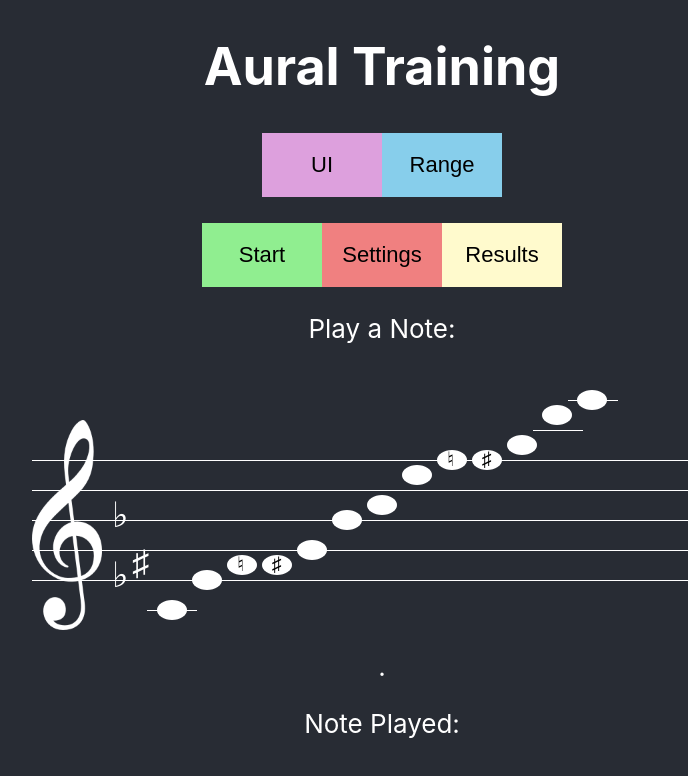
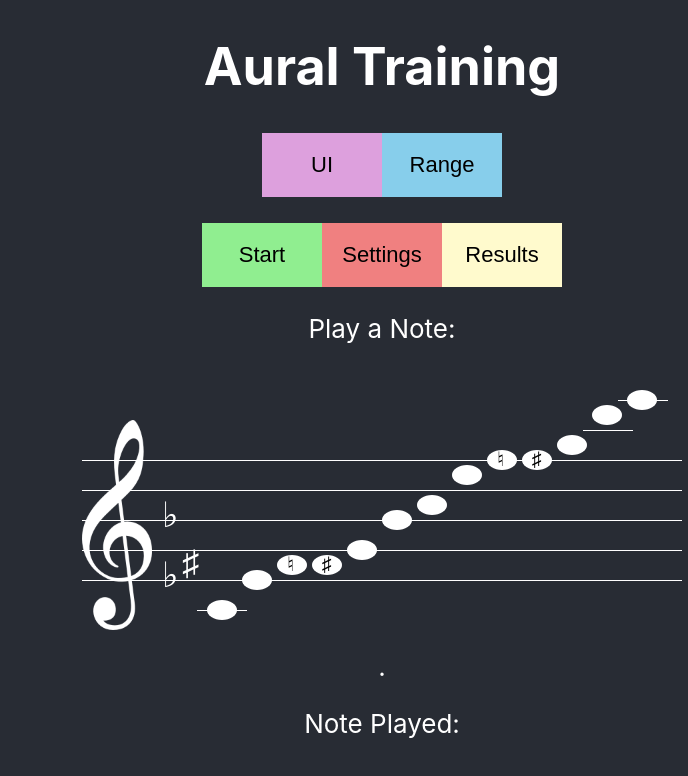
Before and after one commit to OU-HCI-18/aural-skills, a React (Create React App) app: page /aural-skills/settings in a window 1280 px wide. Shown: the top 776 px of the page, without its empty margins (258-946 px from the left). Built offline with nearby package versions, Linux system fonts and the light colour scheme.

Commit message:
fixed staff ui

```diff
--- a/src/staff.js
+++ b/src/staff.js
@@ -4,9 +4,26 @@ import treble from './treble.png';
 
 const note_map = {
     'C4':0,'C#4':0,'D4':1,'Eb4':2,'E4':2,'F4':3, 'F#4':3, 'G4':4, 'Ab4':5, 'A4':5, 'Bb4':6, 'B4':6,
-    'C5':7,'C#5':7,'D5':8,'Eb5':9,'E5':9,'F5':10,'F#5':10,'G5':11,'Ab5':12,'A5':12,'Bb5':13,'B5':12,
+    'C5':7,'C#5':7,'D5':8,'Eb5':9,'E5':9,'F5':10,'F#5':10,'G5':11,'Ab5':12,'A5':12,'Bb5':13,'B5':13,
     'C6':14
 };
+
+const major = ['C4','D4','E4','F4','G4','A4','B4','C5','D5','E5','F5','G5','A5','B5','C6'];
+const major_sfn = [0,0,0,0,0,0,0,0,0,0,0,0,0,0,0,0]
+
+const minor = ['C4','D4','Eb4','F4','G4','Ab4','Bb4','B4','C5','D5','Eb5','F5','G5','Ab5','Bb5','B5','C6'];
+const minor_sfn = [0,  0,    0,   0,   0, 0,'\u266D','\u266E',0,  0,    0,   0,   0,0,'\u266D','\u266E',0];
+
+const blues = ['C4','Eb4','F4','F#4','G4','Bb4','C5','Eb5','F5','F#5','G5','Bb5','C6'];
+const blues_sfn = [0,0,'\u266E','\u266F',0,   0,   0,0,'\u266E','\u266F',0,    0,   0];
+
+const pentatonic = ['C4','D4','E4','G4','A4','C5','D5','E5','G5','A5','C6'];
+const pentatonic_sfn = [0,0,0,0,0,0,0,0,0,0]
+
+const chromatic = ['C4','C#4','D4','Eb4','E4','F4','F#4','G4','Ab4','A4','Bb4','B4',
+'C5', 'C#5', 'D5', 'Eb5', 'E5', 'F5', 'F#5', 'G5', 'Ab5', 'A5', 'Bb5', 'B5','C6']
+const chromatic_sfn = ['\u266E','\u266F',0,'\u266D','\u266E','\u266E','\u266F',0,'\u266D','\u266E','\u266D','\u266E',
+'\u266E','\u266F',0,'\u266D','\u266E','\u266E','\u266F',0,'\u266D','\u266E','\u266D','\u266E',0]
 
 function Note(props) {
     return (
@@ -73,7 +90,7 @@ function Lines(props) {
         ctx.fillRect(115, props.height - props.gap/2, 50, props.fill);
 
         var y_ind = 0, x, y, nx = 15, ny=10;
-
+        // draw the notes
         for (i in props.notes) {
             y_ind = note_map[props.notes[i]]
 
@@ -100,7 +117,6 @@ function Lines(props) {
                 // need to recompute in case y_ind changed
                 x = 140 + (2*nx+5)*adjusted_index - 2*nx + 6;
                 y = props.height - (props.gap/2)*(y_ind+1)
-                console.log(y_ind, x, y);
                 // draw the bar
                 ctx.fillRect(x, y, 50, props.fill);
             }
@@ -130,7 +146,6 @@ function Lines(props) {
                 prev = !prev;
                 continue;
             }
-            console.log('-', props.scale[j]);
             // natural = U+266E
         }
 
@@ -144,63 +159,58 @@ function Lines(props) {
     )
 }
 
-const major = ['C4','D4','E4','F4','G4','A4','B4','C5','D5','E5','F5','G5','A5','B5','C6'];
-const major_sfn = [0,0,0,0,0,0,0,0,0,0,0,0,0,0,0]
-const minor = ['C4','D4','Eb4','F4','G4','Ab4','Bb4','B4','C5','D5','Eb5','F5','G5','Ab5','Bb5','B5','C6'];
-const minor_sfn = [0,  0,    0,   0,   0, 0,'\u266D','\u266E',0,  0,    0,   0,   0,0,'\u266D','\u266E',0];
-const blues = ['C4','Eb4','F4','F#4','G4','Bb4','C5','Eb5','F5','F#5','G5','Bb5','C6'];
-const blues_sfn = [0,0,'\u266E','\u266F',0,   0,   0,0,'\u266E','\u266F',0,    0,   0];
-const pentatonic = ['C4','D4','E4','G4','A4','C5','D5','E5','G5','A5','C6'];
-const pentatonic_sfn = [0,0,0,0,0,0,0,0,0,0]
-
 function Staff(props) {
     // immutable
     const [scale] = useState(() => {
         switch(props.mode) {
+            default :
+            case "major" :
+                return major;
             case "minor" :
                 return minor;
             case "blues" :
                 return blues;
-            case "penatonic" :
+            case "pentatonic" :
                 return pentatonic;
-            case "major" :
-            default :
-                return major;
+            case "chromatic" :
+                return chromatic;
         }
     });
     const [sfn] = useState(() => {
         switch(props.mode) {
+            default :
+            case "major" :
+                return major_sfn;
             case "minor" :
                 return minor_sfn;
             case "blues" :
                 return blues_sfn;
-            case "penatonic" :
+            case "pentatonic" :
                 return pentatonic_sfn;
-            case "major" :
-            default :
-                return major_sfn;
+            case "chromatic" :
+                return chromatic_sfn;
         }
     })
-    const [notes, setNotes] = useState(scale);
+    const [notes] = useState((props.range === 1)
+            ? scale.slice(0, Math.ceil(scale.length / 2))
+            : scale
+    );
     const [note, setNote] = useState('.');
 
-    useEffect(() => {
-        if (props.range === 1) {
-            setNotes(scale.slice(0, Math.ceil(scale.length / 2)))
-        }
-        else {
-            setNotes(scale)
-        }
-    }, [scale, props.range])
-
-    // TODO: add support for both naturals and flats
-    // easiest to do this by adding a natural on the line, eg
-    // b ------------------(nat)--(flat)-------
-    // need to adjust the map function - add a check for same index
     return (
     <div>
         <div className="staff" height={200}>
-            <Lines width={700} height={235} gap={30} fill={1} scale={scale} notes={notes} sfn={sfn}/>
+            <Lines height={235} gap={30} fill={1} scale={scale} notes={notes} sfn={sfn}
+                width={
+                (props.range === 2) ? (
+                    (props.mode === "chromatic") ? 1100
+                    : (props.mode === "minor") ? 730
+                        : (props.mode === "major") ? 700 : 600)
+                : ((props.mode === "chromatic") ? 70
+                    : (props.mode === "minor") ? 630
+                        : (props.mode === "major") ? 600 : 500)
+                }
+            />
             <Notes sfn={sfn} notes={notes} onNoteClick={props.onNoteClick} setNote={setNote}/>
             {/* canvas == lines */}
         </div>
```
